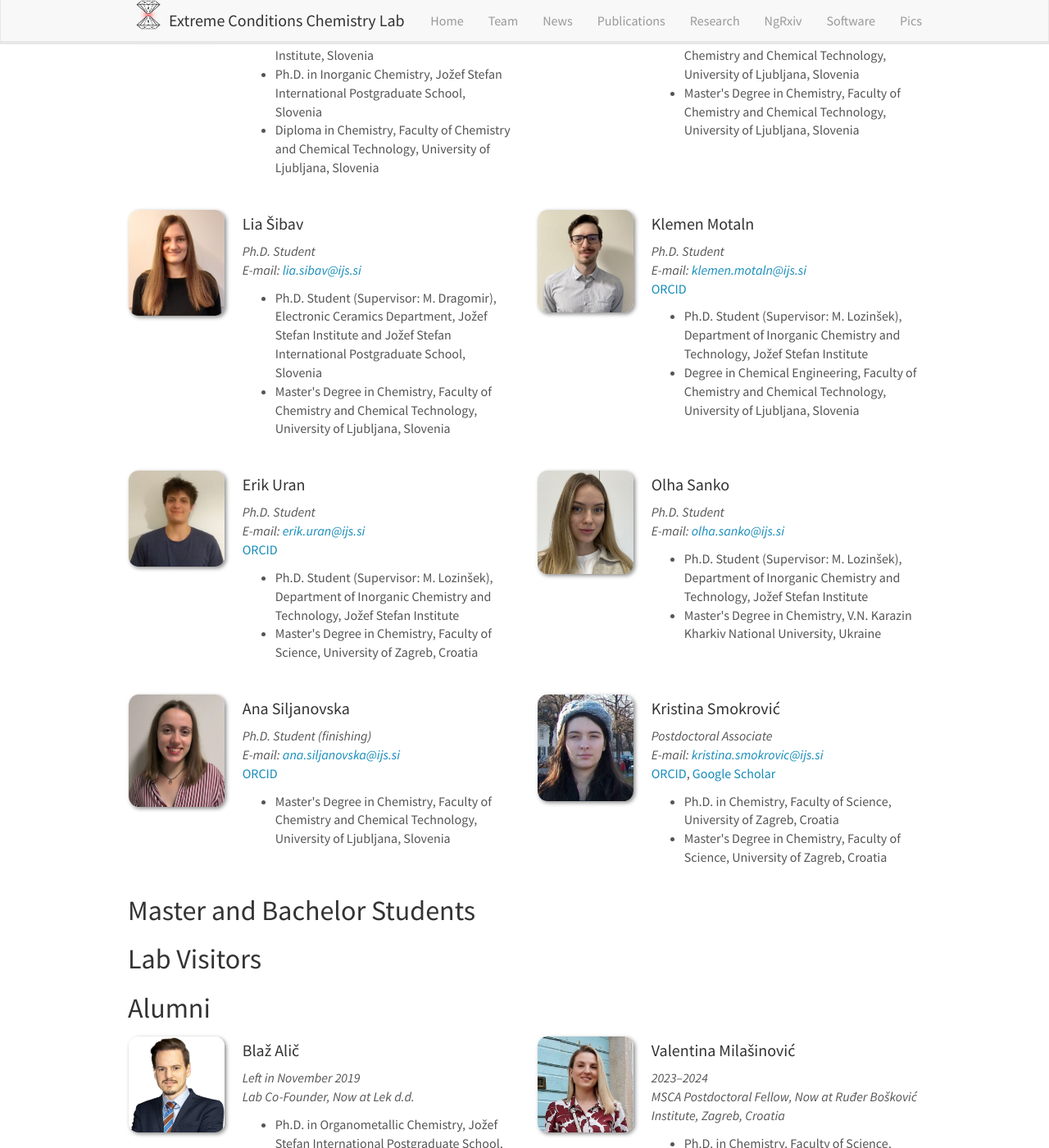
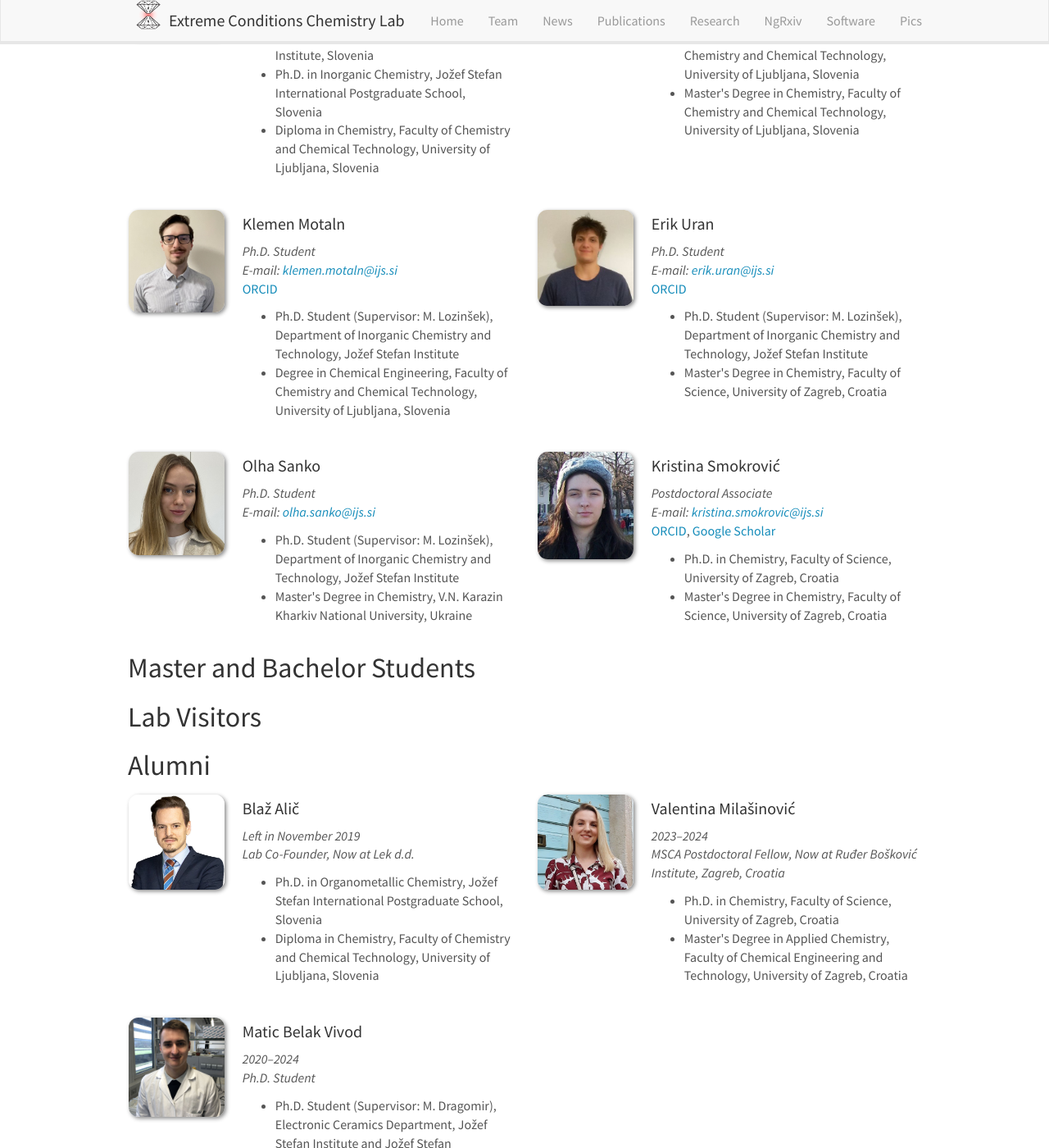
Before and after one commit to eccl-jsi/eccl-jsi.github.io, a Jekyll site: the page built from _pages/team.md, in a window 1280 px wide and 1400 px high, scrolled down 684 px. Shown: the whole window at 82% size. Built offline with Jekyll 4.4.1, drawn with Linux system fonts in a browser that asks for light colours; nearby versions of some CDN libraries.

Commit message:
Update team_members.yml
Removed entries for Lia Šibav and Ana Siljanovska from the team members list.

```diff
--- a/_data/team_members.yml
+++ b/_data/team_members.yml
@@ -38,15 +38,6 @@
   education1: Ph.D. in Organic Chemistry, Faculty of Chemistry and Chemical Technology, University of Ljubljana, Slovenia
   education2: Master's Degree in Chemistry, Faculty of Chemistry and Chemical Technology, University of Ljubljana, Slovenia
 
-- name: Lia Šibav
-  photo: Lia.jpg
-  info: Ph.D. Student
-  email: lia.sibav@ijs.si
-  ID:
-  number_educ: 2
-  education1: Ph.D. Student (Supervisor&#58; M. Dragomir), Electronic Ceramics Department, Jožef Stefan Institute and Jožef Stefan International Postgraduate School, Slovenia
-  education2: Master's Degree in Chemistry, Faculty of Chemistry and Chemical Technology, University of Ljubljana, Slovenia
-
 - name: Klemen Motaln
   photo: Klemen.jpg
   info: Ph.D. Student
@@ -74,14 +65,6 @@
   education1: Ph.D. Student (Supervisor&#58; M. Lozinšek), Department of Inorganic Chemistry and Technology, Jožef Stefan Institute
   education2: Master's Degree in Chemistry, V.N. Karazin Kharkiv National University, Ukraine
 
-- name: Ana Siljanovska
-  photo: Ana.jpg
-  info: Ph.D. Student (finishing)
-  email: ana.siljanovska@ijs.si
-  ID: <a href='https://orcid.org/0000-0003-3428-2141'>ORCID</a>
-  number_educ: 1
-  education1: Master's Degree in Chemistry, Faculty of Chemistry and Chemical Technology, University of Ljubljana, Slovenia
-
 - name: Kristina Smokrović
   photo: Kristina.jpg
   info: Postdoctoral Associate
```
